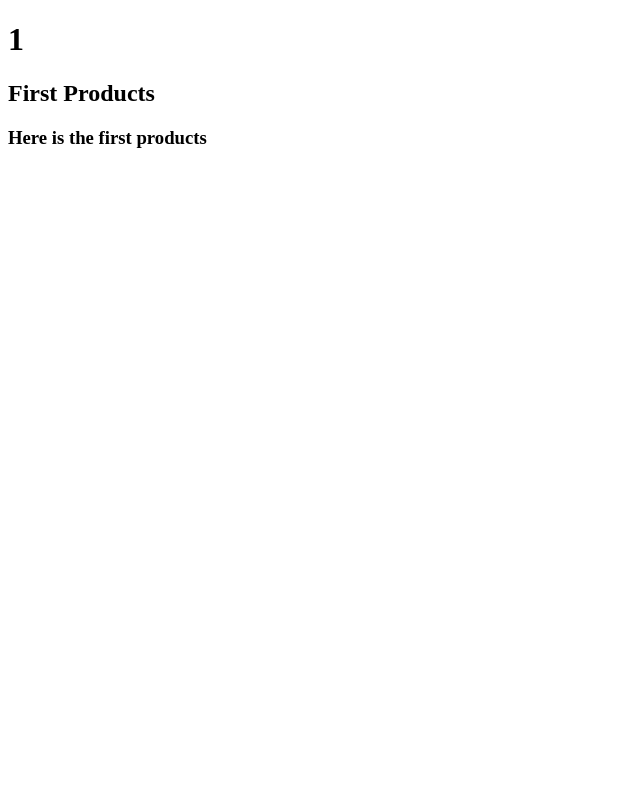
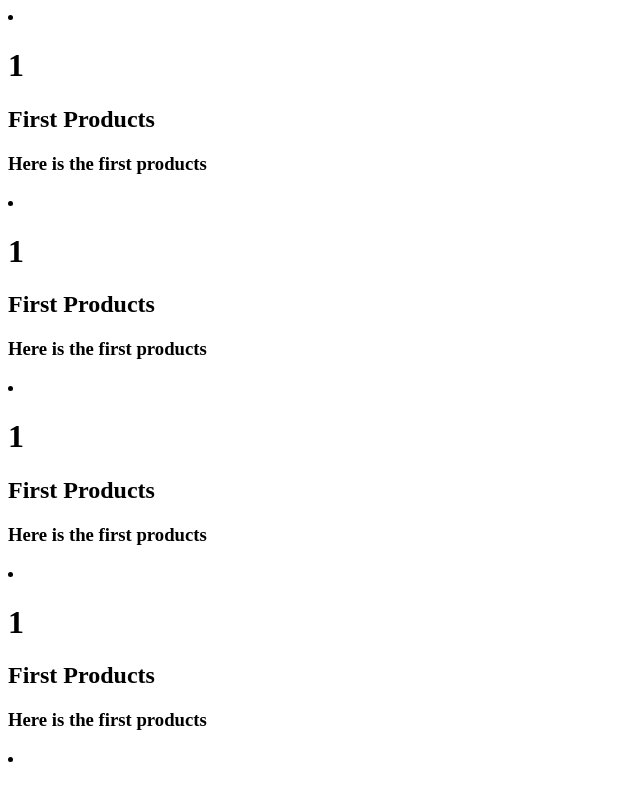
Before and after one commit to ggranddev/dashboard_platform, an Angular app: page / in a window 1280 px wide. Shown: the top 795 px of the page, without its empty margins (0-640 px from the left). Built offline with nearby package versions, Linux system fonts and the light colour scheme.

Commit message:
update mockup and implementing items

```diff
--- a/src/app/item.ts
+++ b/src/app/item.ts
@@ -3,52 +3,3 @@ export class Item {
 	title: string;
 	description: string;
 }
-
-export const ITEMS: Item[] = [
-	{
-		id: 1,
-		title: 'First Products',
-		description: 'Here is the first products'
-	},
-	{
-		id: 1,
-		title: 'First Products',
-		description: 'Here is the first products'
-	},
-	{
-		id: 1,
-		title: 'First Products',
-		description: 'Here is the first products'
-	},
-	{
-		id: 1,
-		title: 'First Products',
-		description: 'Here is the first products'
-	},
-	{
-		id: 1,
-		title: 'First Products',
-		description: 'Here is the first products'
-	},
-	{
-		id: 1,
-		title: 'First Products',
-		description: 'Here is the first products'
-	},
-	{
-		id: 1,
-		title: 'First Products',
-		description: 'Here is the first products'
-	},
-	{
-		id: 1,
-		title: 'First Products',
-		description: 'Here is the first products'
-	},
-	{
-		id: 2,
-		title: 'First Products',
-		description: 'Here is the first products'
-	},
-
-]
--- a/src/app/items/items.component.html
+++ b/src/app/items/items.component.html
@@ -1,5 +1,7 @@
 <div>
-	<h1>{{item[0].id}}</h1>
-  	<h2>{{item[0].title}}</h2>
-  	<h3>{{item[0].description}}</h3>
+	<li *ngFor="let item of items">
+		<h1>{{item.id}}</h1>
+	  	<h2>{{item.title}}</h2>
+	  	<h3>{{item.description}}</h3>
+  	</li>
 </div>
--- a/src/app/items/items.component.ts
+++ b/src/app/items/items.component.ts
@@ -1,5 +1,7 @@
 import { Component, OnInit } from '@angular/core';
-import { Item, ITEMS } from '../item';
+import { Item } from '../item';
+import { ITEMS } from '../mockup';
+
 
 @Component({
   selector: 'app-items',
@@ -7,11 +9,10 @@ import { Item, ITEMS } from '../item';
   styleUrls: ['./items.component.scss']
 })
 export class ItemsComponent implements OnInit {
-	item: Item[] = ITEMS;
+	items: Item[] = ITEMS;
   	constructor() { }
 
   	ngOnInit() {
 
   	}
-
 }
--- /dev/null
+++ b/src/app/mockup.ts
@@ -0,0 +1,50 @@
+import { Item } from './item';
+
+export const ITEMS: Item[] = [
+	{
+		id: 1,
+		title: 'First Products',
+		description: 'Here is the first products'
+	},
+	{
+		id: 1,
+		title: 'First Products',
+		description: 'Here is the first products'
+	},
+	{
+		id: 1,
+		title: 'First Products',
+		description: 'Here is the first products'
+	},
+	{
+		id: 1,
+		title: 'First Products',
+		description: 'Here is the first products'
+	},
+	{
+		id: 1,
+		title: 'First Products',
+		description: 'Here is the first products'
+	},
+	{
+		id: 1,
+		title: 'First Products',
+		description: 'Here is the first products'
+	},
+	{
+		id: 1,
+		title: 'First Products',
+		description: 'Here is the first products'
+	},
+	{
+		id: 1,
+		title: 'First Products',
+		description: 'Here is the first products'
+	},
+	{
+		id: 2,
+		title: 'First Products',
+		description: 'Here is the first products'
+	},
+
+]
```
